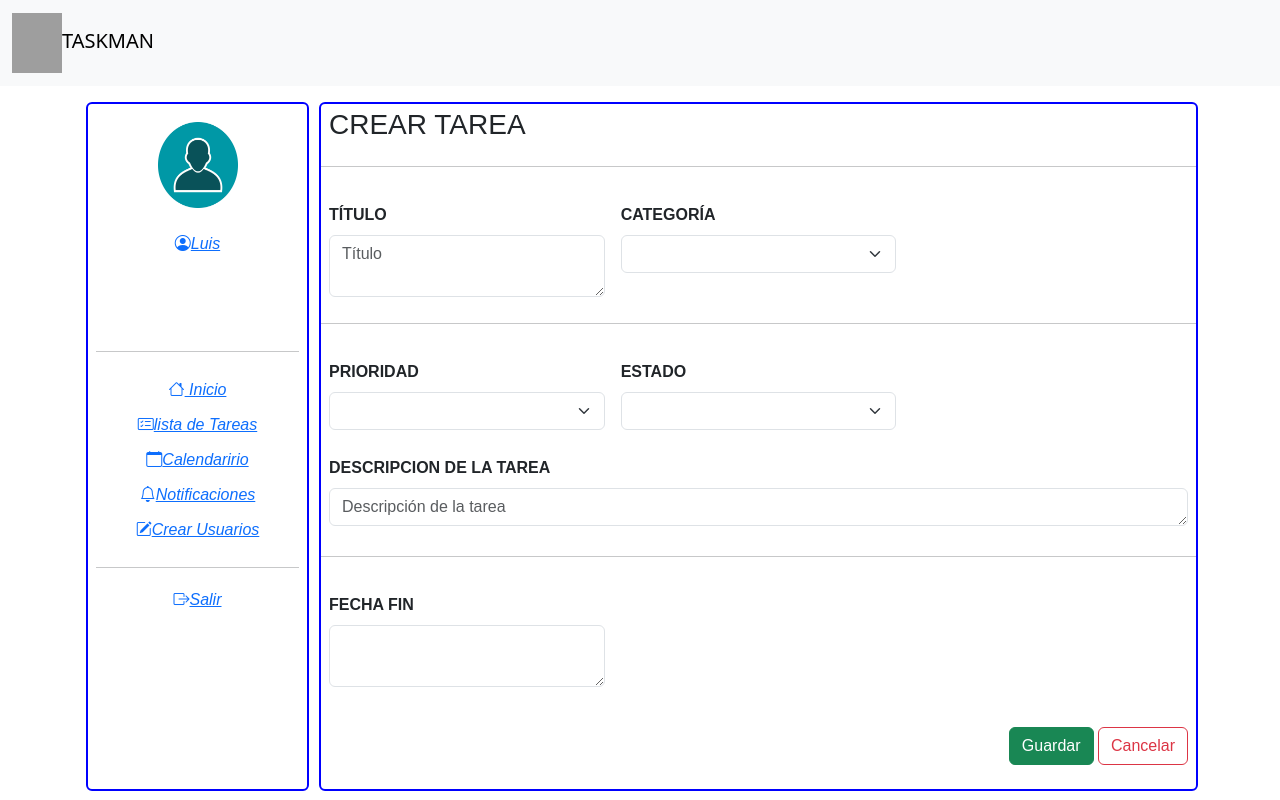
After one commit to Sopidm/Taskman-ADSI, a PHP site: page /includes/editar.php?codigo=1 in a window 1280 px wide. The commit adds this page. Run offline with PHP 8.4, Linux system fonts and the light colour scheme; data that the repository does not hold is empty; grey boxes are pictures that could not be loaded.

Commit message:
se completo la mitad de Listatareas

```diff
--- /dev/null
+++ b/includes/editar.php
@@ -0,0 +1,187 @@
+<?php
+include "connect.php";
+?>
+<!doctype html>
+<html lang="en">
+  <head>
+    <meta charset="utf-8">
+    <meta name="viewport" content="width=device-width, initial-scale=1">
+    <title>Editar Tarea</title>
+    <link href="https://cdn.jsdelivr.net/npm/bootstrap@5.3.2/dist/css/bootstrap.min.css" rel="stylesheet" integrity="sha384-T3c6CoIi6uLrA9TneNEoa7RxnatzjcDSCmG1MXxSR1GAsXEV/Dwwykc2MPK8M2HN" crossorigin="anonymous">
+    <link rel="stylesheet" href="https://cdn.jsdelivr.net/npm/bootstrap-icons@1.11.2/font/bootstrap-icons.min.css">
+    <link rel="stylesheet" href="../ListaTareas/CrearTareas/styles.css">
+  </head>
+  <body>
+    <nav class="navbar bg-body-tertiary">
+        <div class="container-fluid">
+          <a class="navbar-brand" href="index.php"><img src="../../images/logo.enc" width="50px" height="60px">TASKMAN</a>
+        </div>
+      </nav>
+    <div class="container">
+        <div class="usuario">
+            <section class="section">
+             <a href="Perfil/index.html" ><img src="../../images/avatar-icon-vector-illustration.jpg" alt="" class="avatar">
+             <br>
+             <br>
+             <i class="bi bi-person-circle">Luis</i>
+             </a>
+            </section>
+            <hr>
+            <section class="section2">
+              <a href="index.html"><i class="bi bi-house"> Inicio</i></a>
+              <br>
+              <a href=".ListaTareas/listatareas.html"><i class="bi bi-card-checklist">lista de Tareas</i></a>
+              <br>
+              <a href="Calendario/index.html"><i class="bi bi-calendar">Calendaririo</i></a>
+              <br>
+              <a href="Notificaciones/index.html"><i class="bi bi-bell">Notificaciones</i></a>
+              <br>
+              <a href="Notificaciones/"><i class="bi bi-pencil-square">Crear Usuarios</i></a>
+              <br>
+            </section>
+            <hr>
+            <section class="section3">
+              <a href="Salir/"><i class="bi bi-box-arrow-right">Salir</i></a>
+              <br>
+            </section>
+        </div>
+        <div class="contenido">
+            <?php
+            $codigo = $_GET['codigo'];
+            $editar = $conn->query("SELECT Ta.codigo, Ta.titulo, Ta.tblEstadoId, Ta.tblCategoriaId,
+            Ta.tblPrioridadId,Ta.fecha_vencimiento,Ta.descripcion,
+            Es.estados,
+            Ca.categorias,
+            Pr.prioridades
+            FROM tareas as Ta
+            INNER JOIN estado as Es ON Ta.tblEstadoId = Es.idEstado
+            INNER JOIN categoria as Ca ON Ta.tblCategoriaId = Ca.IdCategoria
+             INNER JOIN prioridad as Pr ON Ta.tblPrioridadId = Pr.IdPrioridad WHERE Ta.codigo ='$codigo'");
+            $row= $editar->fetch_assoc();
+            ?>
+            <form class="row g-3 needs-validation"  method="post">
+                <div id="titulo"><h3>CREAR TAREA</h3>
+                </div>
+                <hr>
+                <!-- <div class="col-md-4">
+                  <label for="validationCustom01" class="form-label">USUARIO</label>
+                  <input type="text" class="form-control" id="validationCustom01" placeholder="Nombre" >
+                  <div class="valid-feedback">
+                  </div>
+                </div> -->
+                <div class="col-md-4">
+                  <label for="titulo" class="form-label">TÍTULO</label>
+                  <textarea type="text" class="form-control" id="titulo" name="titulo" placeholder="Título"><?= $row['titulo'];?></textarea>
+                  <div class="valid-feedback">
+                  </div>
+                </div>
+                <!-- <div class="col-md-4">
+                  <label for="validationCustom03" class="form-label">CÓDIGO</label>
+                  <input type="num" class="form-control" id="validationCustom02" placeholder="Código">
+                  <div class="invalid-feedback">
+                    Please provide a valid city.
+                  </div>
+                </div> -->
+                <div class="col-md-4">
+                  <label for="categoria" class="form-label">CATEGORÍA</label>
+                  <select class="form-select" id="categoria" name="categoria">
+                    <option value=""><?= $row['categorias'];?></option>
+                    <option value="1">Personal</option>
+                    <option value="2">Trabajo</option>
+                    <option value="3">Estudio</option>
+                  </select>
+                </div>
+                <hr>
+                <!-- <div class="col-md-4">
+                    <label for="validationCustom05" class="form-label">RECURSOS</label>
+                    <select class="form-select" id="validationCustom05">
+                      <option selected disabled value="">Seleccione...</option>
+                      <option>Item-1</option>
+                      <option>Item-2</option>
+                      <option>Item-3</option>
+                    </select>
+                    <div class="invalid-feedback">
+                    </div>
+                  </div> -->
+                  <div class="col-md-4">
+                    <label for="prioridad" class="form-label">PRIORIDAD</label>
+                    <select class="form-select" id="prioridad" name="prioridad">
+                      <option selected disabled value=""><?= $row['prioridades'];?></option>
+                      <option value="1">Alta</option>
+                      <option value="2">Media</option>
+                      <option value="3">Baja</option>
+                    </select>
+                    <div class="invalid-feedback">
+                    </div>
+                  </div>
+                  <div class="col-md-4">
+                    <label for="estado" class="form-label">ESTADO</label>
+                    <select class="form-select" id="estado" name="estado">
+                      <option selected disabled value=""><?= $row['estados'];?></option>
+                      <option value="1">En curso</option>
+                      <option value="2">Pendiente</option>
+                      <option value="3">Terminado</option>
+                      <option value="4">Cerrado</option>
+                    </select>
+                    <div class="invalid-feedback">
+                    </div>
+                  </div>
+                  <div class="mb-1">
+                    <label for="descripcion" class="form-label">DESCRIPCION DE LA TAREA</label>
+                    <textarea class="form-control" id="descripcion" name="descripcion" placeholder="Descripción de la tarea" rows="1"><?= $row['descripcion'];?></textarea>
+                  </div>
+                  <hr>
+                  <!-- <div class="col-md-4">
+                    <label for="validationCustom08" class="form-label">FECHA INICO</label>
+                    <input type="date" class="form-control" id="validationCustom03">
+                    <div class="invalid-feedback">
+                    </div>
+                  </div> -->
+                  <div class="col-md-4">
+                    <label for="fecha_vencimiento" class="form-label">FECHA FIN</label>
+                    <textarea type="date" class="form-control" id="fecha_vencimiento" name="fecha_vencimiento"><?= $row['fecha_vencimiento'];?></textarea>
+                    <div class="invalid-feedback">
+                    </div>
+                  </div>
+                   <!-- <div class="col-md-4">
+                      <label for="auditoria" class="form-label">AUDITOR</label>
+                      <select class="form-select" id="auditoria" name="auditoria" >
+                        <option selected disabled value="">Seleccione...</option>
+                        <option>Auditor-1</option>
+                        <option>Auditor-2</option>
+                        <option>Auditor-3</option>
+                        <option>Auditor-4</option>
+                        </select>
+                  </div> -->
+                  <div class="col-12">
+                    <button class="btn btn-success" name="editar" type="submit">Guardar</button>
+                    <a href="../index.php"><button  type="button" class="btn btn-outline-danger">Cancelar</button></a>
+                  </div>
+            </form>
+            <?php
+                include "connect.php";
+
+                if(isset($_POST['editar'])){
+                    $titulo = $_POST['titulo'];
+                    $descripcion = $_POST['descripcion'];
+                    $fecha_vencimiento = $_POST['fecha_vencimiento'];
+                    $categoria = $_POST['categoria'];
+                    $prioridad = $_POST['prioridad'];
+                    $estado = $_POST['estado'];
+
+                    $insertar = $conn->query("UPDATE tareas SET titulo = '$titulo',descripcion = '$descripcion',fecha_vencimiento= '$fecha_vencimiento', tblCategoriaId='$categoria',tblPrioridadId='$prioridad',tblEstadoId='$estado' WHERE codigo='$codigo'");
+
+                    header("Location: ../ListaTareas/index.php");
+
+                }
+                ?>
+
+        </div>
+    </div>
+
+
+
+    </script>
+    <script src="https://cdn.jsdelivr.net/npm/bootstrap@5.3.2/dist/js/bootstrap.bundle.min.js" integrity="sha384-C6RzsynM9kWDrMNeT87bh95OGNyZPhcTNXj1NW7RuBCsyN/o0jlpcV8Qyq46cDfL" crossorigin="anonymous"></script>
+  </body>
+</html>
```
Also changed, not shown: ListaTareas/CrearTareas/index.php (renamed from ListaTareas/CrearTareas/index.html, +44 -36 lines), ListaTareas/index.php (+51 -5 lines), ListaTareas/styles.css (+7 -7 lines), includes/eliminar.php (added, +7 -0 lines), includes/insertar.php (added, +16 -0 lines), js/eliminar.js (added, +8 -0 lines).
